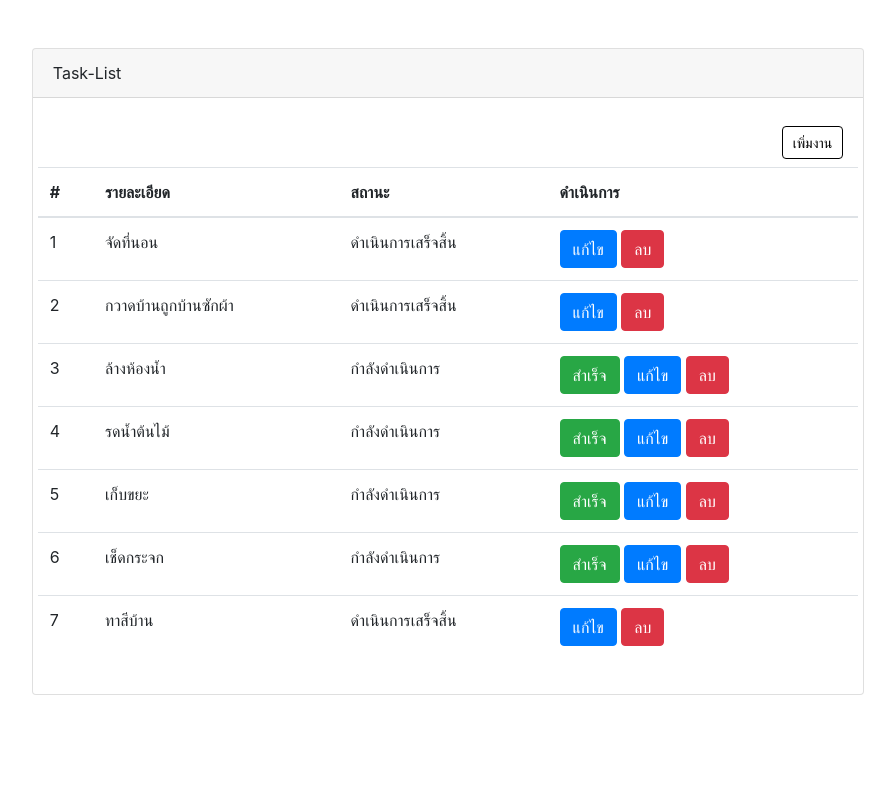
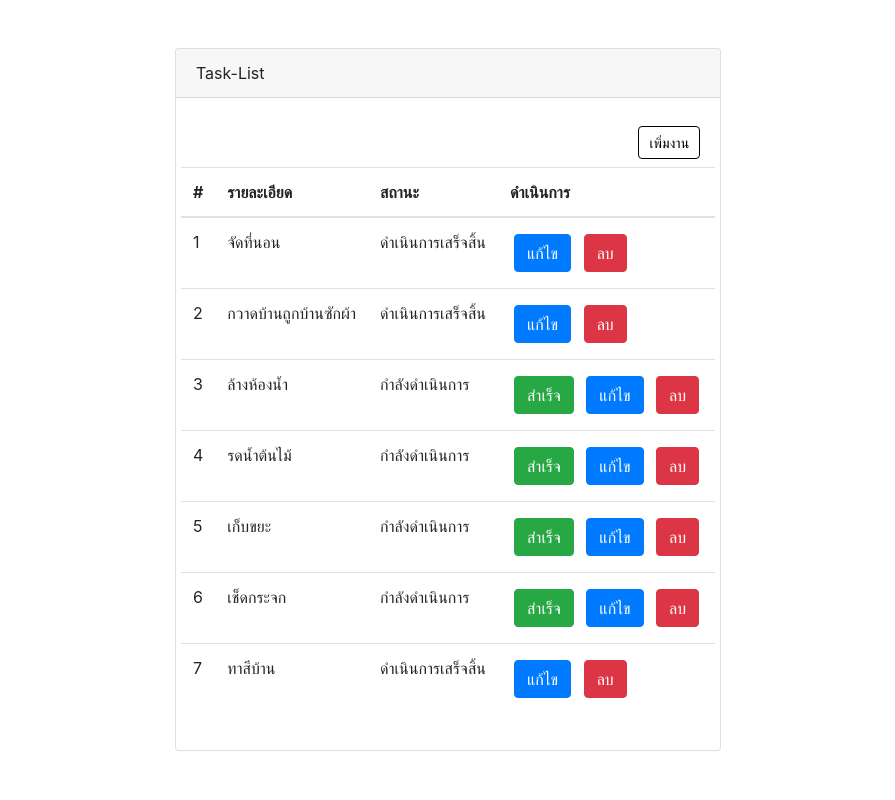
Before and after one commit to elephz/taskList, a PHP site: page / in a window 1280 px wide. Shown: the whole page, without its empty margins (192-1087 px from the left). Run offline with PHP 8.4, Linux system fonts and the light colour scheme; data comes from the database, SQL or seed files in the repository.

Commit message:
edit css

```diff
--- a/assets/script/main.js
+++ b/assets/script/main.js
@@ -107,12 +107,12 @@ function getdata(){
                 let btnSuccess = '';
                 if(v.task_status == '1'){
                     status = 'กำลังดำเนินการ';
-                    btnSuccess =  `<button class="btn btn-success" data-id='${v.task_id}'>สำเร็จ</button>`;
+                    btnSuccess =  `<button class="btn m-1 btn-success" data-id='${v.task_id}'>สำเร็จ</button>`;
                 }else{
                     status = 'ดำเนินการเสร็จสิ้น';
                 }
-                let btnEdit =  `<button class="btn btn-primary" data-toggle="modal" data-target="#modal_update" data-detail='${v.task_detail}' data-id='${v.task_id}'>แก้ไข</button>`;
-                let btnRemove =  `<button class="btn btn-danger" data-id='${v.task_id}'>ลบ</button>`;
+                let btnEdit =  `<button class="btn m-1 btn-primary" data-toggle="modal" data-target="#modal_update" data-detail='${v.task_detail}' data-id='${v.task_id}'>แก้ไข</button>`;
+                let btnRemove =  `<button class="btn m-1 btn-danger" data-id='${v.task_id}'>ลบ</button>`;
 
                 rows+=
                 `
--- a/index.php
+++ b/index.php
@@ -12,8 +12,8 @@
 
    <div class="container">
        <div class="row">
-           <div class="col">
-               <div class="card my-5 w-75 mx-auto">
+
+               <div class="card my-5 mx-auto card-custom">
                    <div class="card-header">
                         <span>Task-List</span>
                    </div>
@@ -24,7 +24,7 @@
                            </div>
                        </div>
                         <div class="row">
-                            <table class='table'>
+                            <table class='table table-responsive'>
                                 <thead>
                                     <tr>
                                         <th>#</th>
@@ -39,7 +39,7 @@
                             </table>
                         </div>
                    </div>
-               </div>
+
            </div>
        </div>
         <!-- modal -->
```
Also changed, not shown: assets/css/style.css (+7 -0 lines).
